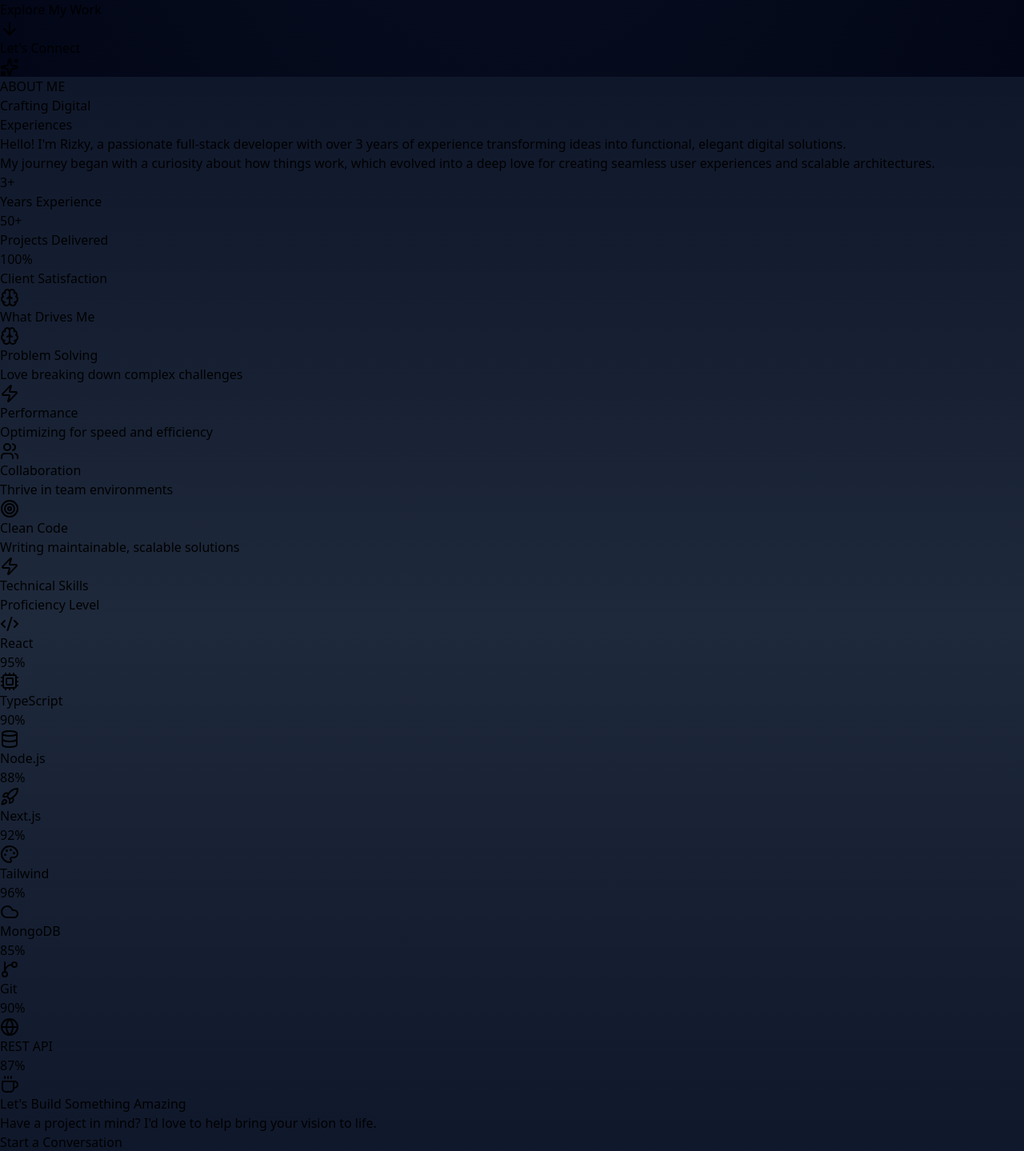
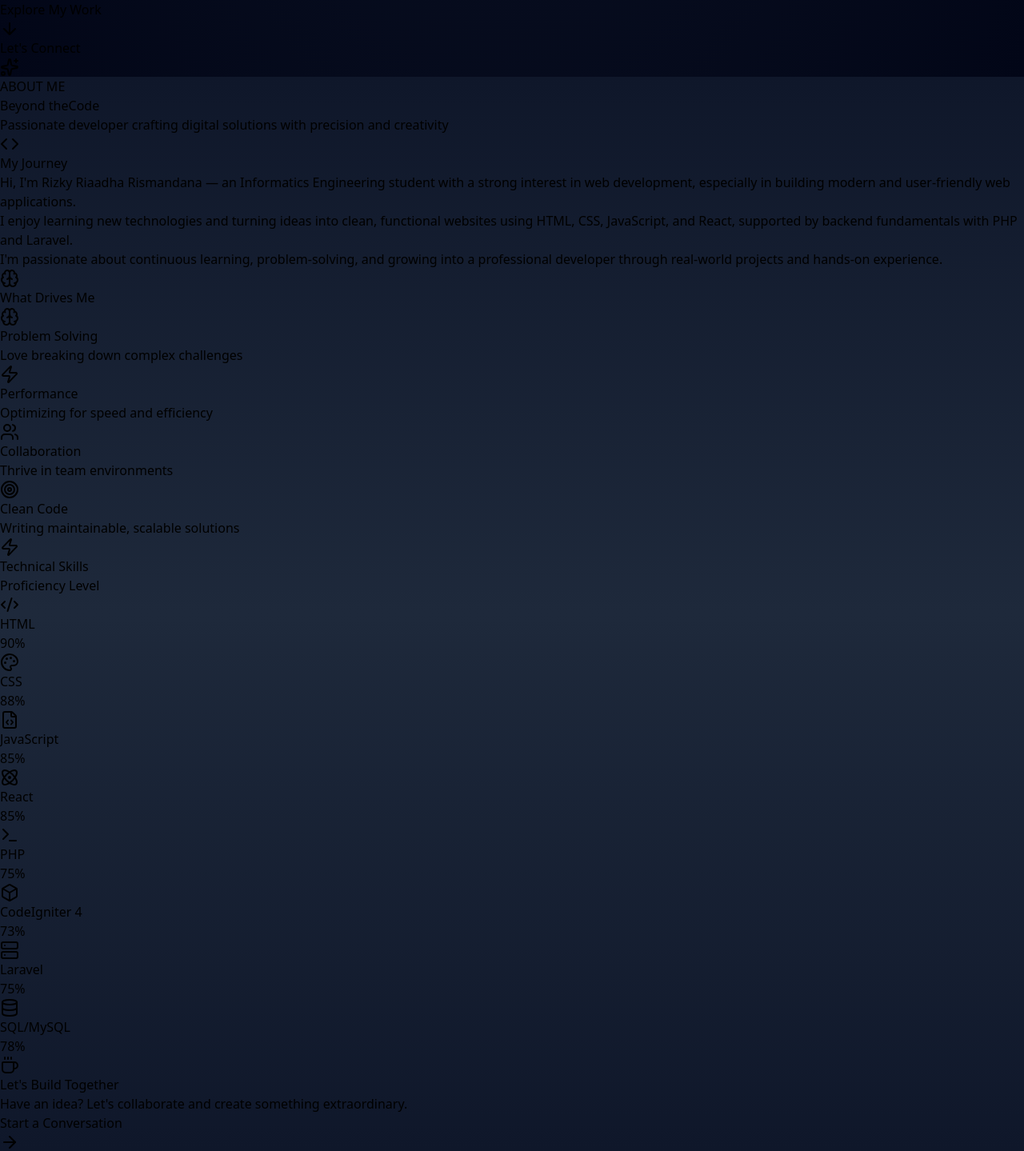
Before and after one commit to loopkyy/portofolio, a React (Vite) app: page / in a window 1280 px wide. Shown: the part 1846-3285 px from the top of the page at 80% size. Built offline with nearby package versions, Linux system fonts and the light colour scheme.

Commit message:
Update About section content and add skill icons

```diff
--- a/src/components/About.jsx
+++ b/src/components/About.jsx
@@ -1,25 +1,96 @@
 import React, { useState } from 'react';
-import { Code2, Palette, Globe, Database, Cloud, Cpu, Zap, Brain, Rocket, Target, Users, Coffee } from 'lucide-react';
+import {
+  Brain, Users, Target, Coffee, ArrowRight,
+  Code2, Palette, Globe, Database, Server,
+  Cpu, Zap, FileCode, Layers, Atom, Terminal,
+  Box, Code
+} from 'lucide-react';
 
 export default function About() {
-  const [activeTab, setActiveTab] = useState('skills');
-
   const skills = [
-    { name: "React", icon: <Code2 className="w-5 h-5" />, level: 95, color: "from-cyan-400 to-blue-500" },
-    { name: "TypeScript", icon: <Cpu className="w-5 h-5" />, level: 90, color: "from-blue-400 to-indigo-500" },
-    { name: "Node.js", icon: <Database className="w-5 h-5" />, level: 88, color: "from-emerald-400 to-green-500" },
-    { name: "Next.js", icon: <Rocket className="w-5 h-5" />, level: 92, color: "from-gray-400 to-gray-600" },
-    { name: "Tailwind", icon: <Palette className="w-5 h-5" />, level: 96, color: "from-teal-400 to-cyan-500" },
-    { name: "MongoDB", icon: <Cloud className="w-5 h-5" />, level: 85, color: "from-green-400 to-emerald-500" },
-    { name: "Git", icon: <GitBranch className="w-5 h-5" />, level: 90, color: "from-orange-400 to-red-500" },
-    { name: "REST API", icon: <Globe className="w-5 h-5" />, level: 87, color: "from-purple-400 to-pink-500" },
+    {
+      name: "HTML",
+      level: 90,
+      color: "from-orange-500 to-yellow-500",
+      icon: <Code2 className="w-5 h-5" />,
+      bgColor: "bg-orange-500/10"
+    },
+    {
+      name: "CSS",
+      level: 88,
+      color: "from-blue-500 to-cyan-500",
+      icon: <Palette className="w-5 h-5" />,
+      bgColor: "bg-blue-500/10"
+    },
+    {
+      name: "JavaScript",
+      level: 85,
+      color: "from-yellow-500 to-amber-500",
+      icon: <FileCode className="w-5 h-5" />,
+      bgColor: "bg-yellow-500/10"
+    },
+    {
+      name: "React",
+      level: 85,
+      color: "from-cyan-500 to-blue-500",
+      icon: <Atom className="w-5 h-5" />,
+      bgColor: "bg-cyan-500/10"
+    },
+    {
+      name: "PHP",
+      level: 75,
+      color: "from-purple-500 to-pink-500",
+      icon: <Terminal className="w-5 h-5" />,
+      bgColor: "bg-purple-500/10"
+    },
+    {
+      name: "CodeIgniter 4",
+      level: 73,
+      color: "from-indigo-500 to-blue-500",
+      icon: <Box className="w-5 h-5" />,
+      bgColor: "bg-indigo-500/10"
+    },
+    {
+      name: "Laravel",
+      level: 75,
+      color: "from-red-500 to-pink-500",
+      icon: <Server className="w-5 h-5" />,
+      bgColor: "bg-red-500/10"
+    },
+    {
+      name: "SQL/MySQL",
+      level: 78,
+      color: "from-emerald-500 to-green-500",
+      icon: <Database className="w-5 h-5" />,
+      bgColor: "bg-emerald-500/10"
+    },
   ];
 
   const passions = [
-    { icon: <Brain />, title: "Problem Solving", desc: "Love breaking down complex challenges" },
-    { icon: <Zap />, title: "Performance", desc: "Optimizing for speed and efficiency" },
-    { icon: <Users />, title: "Collaboration", desc: "Thrive in team environments" },
-    { icon: <Target />, title: "Clean Code", desc: "Writing maintainable, scalable solutions" },
+    {
+      icon: <Brain className="w-6 h-6" />,
+      title: "Problem Solving",
+      desc: "Love breaking down complex challenges",
+      color: "from-purple-500/20 to-pink-500/20"
+    },
+    {
+      icon: <Zap className="w-6 h-6" />,
+      title: "Performance",
+      desc: "Optimizing for speed and efficiency",
+      color: "from-cyan-500/20 to-blue-500/20"
+    },
+    {
+      icon: <Users className="w-6 h-6" />,
+      title: "Collaboration",
+      desc: "Thrive in team environments",
+      color: "from-emerald-500/20 to-green-500/20"
+    },
+    {
+      icon: <Target className="w-6 h-6" />,
+      title: "Clean Code",
+      desc: "Writing maintainable, scalable solutions",
+      color: "from-amber-500/20 to-orange-500/20"
+    },
   ];
 
   return (
@@ -27,155 +98,165 @@ export default function About() {
       id="about"
       className="relative py-24 px-6 overflow-hidden"
       style={{
-        background: 'linear-gradient(to bottom, #0f172a 0%, #1e293b 50%, #0f172a 100%)'
+        background: 'linear-gradient(180deg, #0f172a 0%, #1e293b 50%, #0f172a 100%)'
       }}
     >
-      {/* Background elements */}
-      <div className="absolute inset-0">
-        <div className="absolute top-20 left-10 w-72 h-72 bg-purple-900/10 rounded-full blur-3xl"></div>
-        <div className="absolute bottom-20 right-10 w-72 h-72 bg-cyan-900/10 rounded-full blur-3xl"></div>
-        <div className="absolute top-1/2 left-1/2 transform -translate-x-1/2 -translate-y-1/2 w-96 h-96 bg-gradient-to-r from-purple-900/5 to-cyan-900/5 rounded-full blur-3xl"></div>
+      {/* Background gradients */}
+      <div className="absolute inset-0 overflow-hidden">
+        <div className="absolute top-0 left-0 w-96 h-96 bg-purple-900/10 rounded-full blur-3xl"></div>
+        <div className="absolute bottom-0 right-0 w-96 h-96 bg-cyan-900/10 rounded-full blur-3xl"></div>
+        <div className="absolute top-1/2 left-1/2 -translate-x-1/2 -translate-y-1/2 w-full h-96 bg-gradient-to-t from-gray-900/20 to-transparent"></div>
       </div>
 
-      <div className="relative max-w-6xl mx-auto z-10">
+      <div className="relative max-w-6xl mx-auto">
         {/* Section Header */}
-        <div className="text-center mb-16">
-          <span className="inline-block px-4 py-2 rounded-full bg-gradient-to-r from-purple-900/30 to-pink-900/30 text-purple-300 text-sm font-medium mb-4 border border-purple-800/50">
-            ABOUT ME
-          </span>
-          <h2 className="text-5xl md:text-6xl font-bold mb-6">
-            <span className="bg-gradient-to-r from-gray-200 to-gray-400 bg-clip-text text-transparent">
-              Crafting Digital
+        <div className="text-center mb-20">
+          <div className="inline-flex items-center gap-2 px-6 py-3 rounded-full bg-gradient-to-r from-purple-900/30 to-pink-900/30 backdrop-blur-sm border border-purple-800/50 mb-8">
+            <div className="w-2 h-2 bg-gradient-to-r from-purple-400 to-pink-400 rounded-full"></div>
+            <span className="text-purple-300 font-medium text-sm">ABOUT ME</span>
+            <div className="w-2 h-2 bg-gradient-to-r from-pink-400 to-purple-400 rounded-full"></div>
+          </div>
+
+          <h2 className="text-5xl md:text-7xl font-bold mb-8">
+            <span className="block bg-gradient-to-r from-gray-200 via-gray-300 to-gray-400 bg-clip-text text-transparent">
+              Beyond the
             </span>
-            <br />
-            <span className="bg-gradient-to-r from-purple-400 via-pink-400 to-cyan-400 bg-clip-text text-transparent animate-gradient">
-              Experiences
+            <span className="block bg-gradient-to-r from-purple-400 via-pink-400 to-cyan-400 bg-clip-text text-transparent mt-2">
+              Code
             </span>
           </h2>
-          <div className="w-24 h-1 bg-gradient-to-r from-purple-500 to-cyan-500 mx-auto rounded-full"></div>
+
+          <p className="text-gray-400 text-lg max-w-2xl mx-auto">
+            Passionate developer crafting digital solutions with precision and creativity
+          </p>
         </div>
 
-        <div className="grid lg:grid-cols-2 gap-12 items-start">
-          {/* Left Column - Story */}
-          <div className="space-y-8">
-            <div className="relative p-8 rounded-2xl bg-gray-900/40 backdrop-blur-sm border border-gray-800/50">
-              <div className="absolute -top-3 -left-3 w-6 h-6 bg-gradient-to-r from-purple-500 to-pink-500 rounded-full"></div>
-              <div className="absolute -bottom-3 -right-3 w-6 h-6 bg-gradient-to-r from-cyan-500 to-blue-500 rounded-full"></div>
+        {/* Content Grid */}
+        <div className="grid lg:grid-cols-2 gap-12">
+          {/* Left Column - About Text & Passions */}
+          <div className="space-y-10">
+            {/* About Card */}
+            <div className="relative group">
+              <div className="absolute -inset-0.5 bg-gradient-to-r from-purple-600/30 to-cyan-600/30 rounded-2xl blur opacity-0 group-hover:opacity-100 transition duration-500"></div>
+              <div className="relative p-8 rounded-2xl bg-gray-900/40 backdrop-blur-sm border border-gray-800/50">
+                <div className="flex items-center gap-3 mb-6">
+                  <div className="p-2 rounded-lg bg-gradient-to-br from-purple-500/20 to-pink-500/20">
+                    <Code className="w-6 h-6 text-purple-400" />
+                  </div>
+                  <h3 className="text-2xl font-bold text-gray-200">My Journey</h3>
+                </div>
 
-              <p className="text-gray-300 leading-relaxed text-lg mb-6">
-                Hello! I'm <span className="text-cyan-300 font-semibold">Rizky</span>, a passionate full-stack developer with over 3 years of experience transforming ideas into
-                <span className="text-purple-300"> functional, elegant digital solutions</span>.
-              </p>
+                <div className="space-y-6">
+                  <p className="text-gray-300 leading-relaxed">
+                    Hi, I'm <span className="text-cyan-400 font-semibold">Rizky Riaadha Rismandana</span> — an Informatics Engineering student with a strong interest in web development, especially in building modern and user-friendly web applications.
+                  </p>
 
-              <p className="text-gray-300 leading-relaxed text-lg mb-6">
-                My journey began with a curiosity about how things work, which evolved into a deep love for
-                <span className="text-pink-300"> creating seamless user experiences</span> and
-                <span className="text-emerald-300"> scalable architectures</span>.
-              </p>
-
-              <div className="flex items-center gap-4 mt-8 pt-6 border-t border-gray-800/50">
-                <div className="flex-1 text-center">
-                  <div className="text-3xl font-bold bg-gradient-to-r from-purple-400 to-cyan-400 bg-clip-text text-transparent">3+</div>
-                  <div className="text-gray-400 text-sm">Years Experience</div>
-                </div>
-                <div className="w-px h-12 bg-gradient-to-b from-transparent via-gray-700 to-transparent"></div>
-                <div className="flex-1 text-center">
-                  <div className="text-3xl font-bold bg-gradient-to-r from-pink-400 to-orange-400 bg-clip-text text-transparent">50+</div>
-                  <div className="text-gray-400 text-sm">Projects Delivered</div>
-                </div>
-                <div className="w-px h-12 bg-gradient-to-b from-transparent via-gray-700 to-transparent"></div>
-                <div className="flex-1 text-center">
-                  <div className="text-3xl font-bold bg-gradient-to-r from-emerald-400 to-teal-400 bg-clip-text text-transparent">100%</div>
-                  <div className="text-gray-400 text-sm">Client Satisfaction</div>
+                  <p className="text-gray-300 leading-relaxed">
+                     I enjoy learning new technologies and turning ideas into clean, functional websites using HTML, CSS, JavaScript, and React, supported by backend fundamentals with PHP and Laravel.
+                  </p>
+                  <p className="text-gray-300 leading-relaxec">
+                 I'm passionate about continuous learning, problem-solving, and growing into a professional developer through real-world projects and hands-on experience.
+                  </p>
                 </div>
               </div>
             </div>
 
-            {/* Passions */}
+            {/* Passions Grid */}
             <div>
-              <h4 className="text-xl font-semibold mb-6 text-gray-300 flex items-center gap-2">
-                <Brain className="w-5 h-5 text-purple-400" />
+              <h4 className="text-2xl font-bold text-gray-200 mb-8 flex items-center gap-3">
+                <div className="p-2 rounded-lg bg-gradient-to-br from-purple-500/20 to-pink-500/20">
+                  <Brain className="w-6 h-6 text-purple-400" />
+                </div>
                 What Drives Me
               </h4>
-              <div className="grid grid-cols-2 gap-4">
+
+              <div className="grid sm:grid-cols-2 gap-4">
                 {passions.map((passion, index) => (
                   <div
                     key={index}
-                    className="p-4 rounded-xl bg-gray-900/30 border border-gray-800/50 hover:border-purple-500/30 transition-all duration-300 hover:scale-105 group"
+                    className="group relative p-5 rounded-xl bg-gray-900/30 border border-gray-800/50 hover:border-purple-500/30 transition-all duration-300 hover:translate-y-[-4px]"
                   >
-                    <div className="flex items-center gap-3 mb-2">
-                      <div className="p-2 rounded-lg bg-gradient-to-br from-gray-800 to-gray-900 group-hover:from-purple-900/50 group-hover:to-pink-900/50 transition">
+                    <div className="flex items-start gap-4">
+                      <div className={`p-3 rounded-lg bg-gradient-to-br ${passion.color} shrink-0`}>
                         {React.cloneElement(passion.icon, {
-                          className: "w-4 h-4 text-purple-400"
+                          className: "w-5 h-5 text-white"
                         })}
                       </div>
-                      <span className="font-medium text-gray-200">{passion.title}</span>
-                    </div>
-                    <p className="text-sm text-gray-400">{passion.desc}</p>
-                  </div>
-                ))}
-              </div>
-            </div>
-          </div>
-
-          {/* Right Column - Skills */}
-          <div className="space-y-8">
-            <div className="bg-gray-900/40 backdrop-blur-sm rounded-2xl border border-gray-800/50 p-8">
-              <div className="flex items-center justify-between mb-8">
-                <h3 className="text-2xl font-bold text-gray-200 flex items-center gap-2">
-                  <Zap className="w-6 h-6 text-amber-400" />
-                  Technical Skills
-                </h3>
-                <div className="text-sm text-gray-400">
-                  <span className="text-cyan-400">Proficiency</span> Level
-                </div>
-              </div>
-
-              <div className="space-y-6">
-                {skills.map((skill, index) => (
-                  <div key={index} className="group">
-                    <div className="flex items-center justify-between mb-2">
-                      <div className="flex items-center gap-3">
-                        <div className={`p-2 rounded-lg bg-gradient-to-br ${skill.color} bg-opacity-20`}>
-                          <div className="text-gray-200">{skill.icon}</div>
-                        </div>
-                        <span className="font-medium text-gray-200">{skill.name}</span>
-                      </div>
-                      <span className="text-sm font-medium text-gray-300">{skill.level}%</span>
-                    </div>
-                    <div className="h-2 bg-gray-800 rounded-full overflow-hidden">
-                      <div
-                        className={`h-full bg-gradient-to-r ${skill.color} rounded-full transition-all duration-1000 ease-out`}
-                        style={{ width: '0%' }}
-                        onAnimationEnd={(e) => {
-                          e.currentTarget.style.width = `${skill.level}%`;
-                        }}
-                      >
-                        <div className="absolute inset-0 bg-gradient-to-r from-transparent via-white/20 to-transparent animate-shimmer"></div>
+                      <div>
+                        <h5 className="font-semibold text-gray-200 mb-1">{passion.title}</h5>
+                        <p className="text-sm text-gray-400">{passion.desc}</p>
                       </div>
                     </div>
                   </div>
                 ))}
               </div>
             </div>
+          </div>
+          <div className="space-y-10">
+            {/* Skills Card */}
+            <div className="relative group">
+              <div className="absolute -inset-0.5 bg-gradient-to-r from-cyan-600/30 to-blue-600/30 rounded-2xl blur opacity-0 group-hover:opacity-100 transition duration-500"></div>
+              <div className="relative p-8 rounded-2xl bg-gray-900/40 backdrop-blur-sm border border-gray-800/50">
+                <div className="flex items-center justify-between mb-10">
+                  <div className="flex items-center gap-3">
+                    <div className="p-2 rounded-lg bg-gradient-to-br from-cyan-500/20 to-blue-500/20">
+                      <Zap className="w-6 h-6 text-cyan-400" />
+                    </div>
+                    <h3 className="text-2xl font-bold text-gray-200">Technical Skills</h3>
+                  </div>
+                  <div className="text-sm text-gray-400">
+                    <span className="text-cyan-400">Proficiency</span> Level
+                  </div>
+                </div>
+
+                <div className="space-y-7">
+                  {skills.map((skill, index) => (
+                    <div key={index} className="group/skill">
+                      <div className="flex items-center justify-between mb-3">
+                        <div className="flex items-center gap-4">
+                          <div className={`p-2.5 rounded-lg ${skill.bgColor} border border-gray-800/50 group-hover/skill:border-gray-700 transition-colors`}>
+                            {skill.icon}
+                          </div>
+                          <span className="font-medium text-gray-200">{skill.name}</span>
+                        </div>
+                        <span className="text-sm font-medium text-gray-300 bg-gray-800/50 px-3 py-1 rounded-full">
+                          {skill.level}%
+                        </span>
+                      </div>
+
+                      <div className="h-2 bg-gray-800 rounded-full overflow-hidden">
+                        <div
+                          className={`h-full bg-gradient-to-r ${skill.color} rounded-full transition-all duration-1000 ease-out`}
+                          style={{ width: `${skill.level}%` }}
+                        >
+
+                        </div>
+                      </div>
+                    </div>
+                  ))}
+                </div>
+              </div>
+            </div>
 
             {/* CTA Card */}
             <div className="relative overflow-hidden rounded-2xl group">
-              <div className="absolute inset-0 bg-gradient-to-r from-purple-600/20 via-pink-600/20 to-cyan-600/20 group-hover:scale-110 transition-transform duration-700"></div>
-              <div className="relative p-8 bg-gray-900/60 backdrop-blur-sm border border-gray-800/50">
-                <div className="flex items-start gap-4">
-                  <Coffee className="w-10 h-10 text-amber-400" />
-                  <div>
-                    <h4 className="text-xl font-bold text-gray-200 mb-2">Let's Build Something Amazing</h4>
-                    <p className="text-gray-400 mb-6">
-                      Have a project in mind? I'd love to help bring your vision to life.
+              <div className="absolute inset-0 bg-gradient-to-r from-purple-600/30 via-pink-600/30 to-cyan-600/30"></div>
+              <div className="relative p-8 bg-gradient-to-br from-gray-900/60 to-gray-900/40 backdrop-blur-sm border border-gray-800/50">
+                <div className="flex items-start gap-6">
+                  <div className="p-4 rounded-xl bg-gradient-to-br from-purple-500/20 to-pink-500/20">
+                    <Coffee className="w-8 h-8 text-amber-400" />
+                  </div>
+                  <div className="flex-1">
+                    <h4 className="text-2xl font-bold text-gray-200 mb-3">Let's Build Together</h4>
+                    <p className="text-gray-400 mb-8">
+                      Have an idea? Let's collaborate and create something extraordinary.
                     </p>
                     <a
                       href="#contact"
-                      className="inline-flex items-center gap-2 px-6 py-3 rounded-lg font-medium bg-gradient-to-r from-purple-600 to-pink-600 hover:from-purple-700 hover:to-pink-700 transition-all hover:scale-105"
+                      className="inline-flex items-center gap-3 px-8 py-4 rounded-xl font-semibold bg-gradient-to-r from-purple-600 to-pink-600 hover:from-purple-700 hover:to-pink-700 transition-all duration-300 hover:scale-105 group/btn"
                     >
-                      Start a Conversation
-                      <ArrowRight className="w-4 h-4" />
+                      <span>Start a Conversation</span>
+                      <ArrowRight className="w-5 h-5 group-hover/btn:translate-x-2 transition-transform" />
                     </a>
                   </div>
                 </div>
@@ -187,6 +268,3 @@ export default function About() {
     </section>
   );
 }
-
-// Import tambahan untuk icon
-import { GitBranch, ArrowRight } from 'lucide-react';
```
